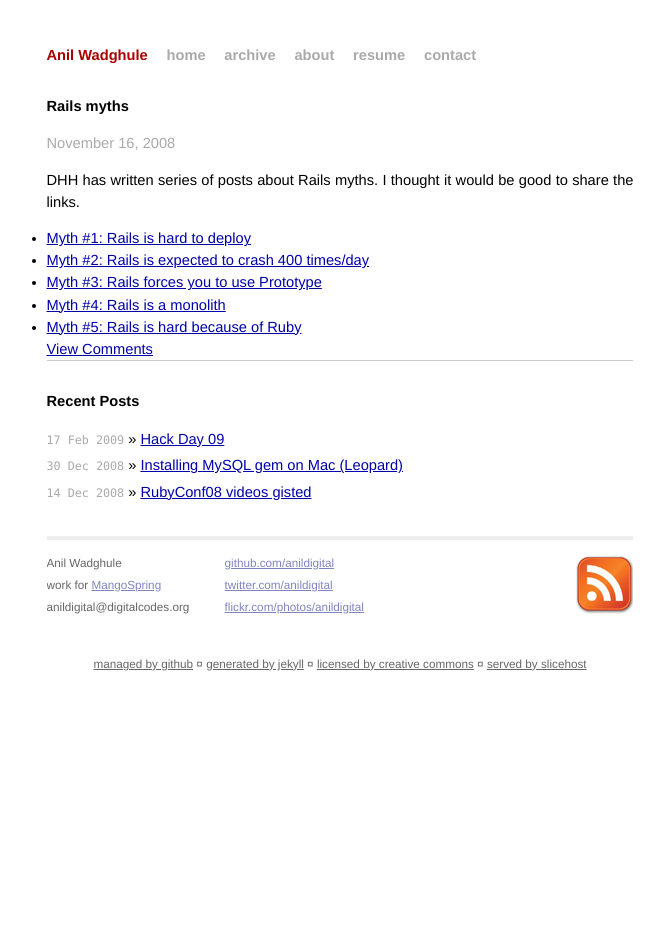
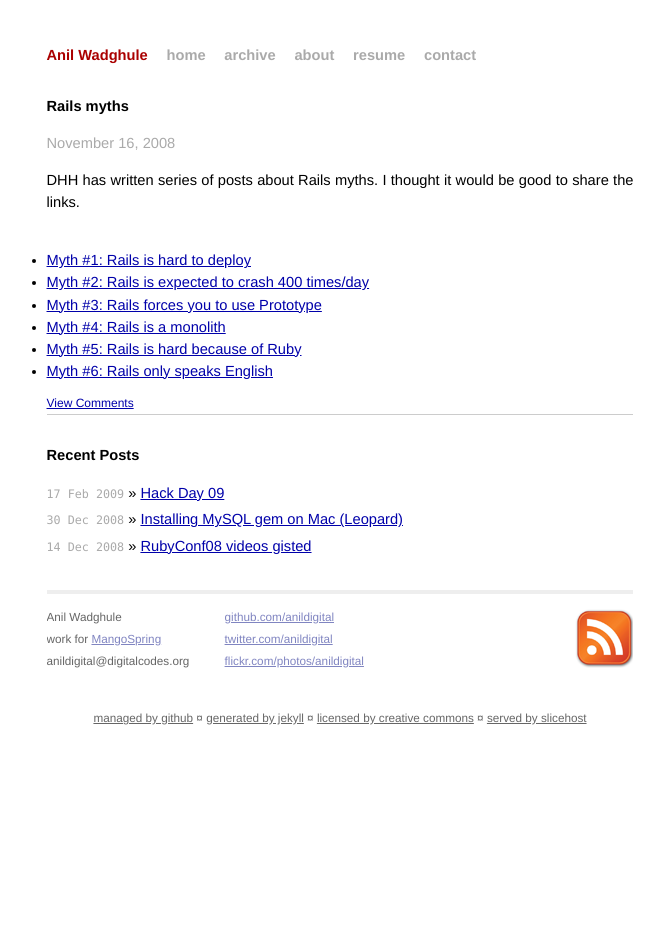
Before and after one commit to anildigital/anildigital.github.io, a Jekyll site: the page built from _posts/2008-11-16-rails-myths.markdown, in a window 1280 px wide. Shown: the whole page, without its empty margins (300-964 px from the left). Built offline with Jekyll 4.4.1, drawn with Linux system fonts in a browser that asks for light colours; Markdown is read by kramdown in place of the engine named in the settings; comment, search, counter and statistics services are not loaded.

Commit message:
Changed a post to markdown + some css changes

```diff
--- a/_layouts/post.html
+++ b/_layouts/post.html
@@ -5,7 +5,7 @@
 	<h1> {{page.title}} </h1>
 	<p class="meta">{{ page.date | date:"%B %d, %Y" }}</p>
 	{{ content }}
-	<div>
+	<div id="view_comments_link">
 		<a href="{{ page.url }}#disqus_thread">View Comments</a>
 	</div>
 	<div>
--- a/_posts/2008-11-16-rails-myths.markdown
+++ b/_posts/2008-11-16-rails-myths.markdown
@@ -4,11 +4,10 @@
 wordpress_url: http://anilwadghule.com/blog/?p=328
 layout: post
 ---
-DHH has written series of posts about Rails myths. I thought it would be good to share the links.
-<ul>
-	<li><a href="http://www.loudthinking.com/posts/30-myth-1-rails-is-hard-to-deploy">Myth #1: Rails is hard to deploy</a></li>
-	<li><a href="http://www.loudthinking.com/posts/31-myth-2-rails-is-expected-to-crash-400-timesday">Myth #2: Rails is expected to crash 400 times/day</a></li>
-	<li><a href="http://www.loudthinking.com/posts/32-myth-3-rails-forces-you-to-use-prototype">Myth #3: Rails forces you to use Prototype</a></li>
-	<li><a href="http://www.loudthinking.com/posts/33-myth-4-rails-is-a-monolith">Myth #4: Rails is a monolith</a></li>
-	<li><a href="http://www.loudthinking.com/posts/34-myth-5-rails-is-hard-because-of-ruby">Myth #5: Rails is hard because of Ruby</a></li>
-</ul>
+DHH has written series of posts about Rails myths. I thought it would be good to share the links.<br /><br />
+* [Myth #1: Rails is hard to deploy](http://www.loudthinking.com/posts/30-myth-1-rails-is-hard-to-deploy)<br />
+* [Myth #2: Rails is expected to crash 400 times/day](http://www.loudthinking.com/posts/31-myth-2-rails-is-expected-to-crash-400-timesday)<br />
+* [Myth #3: Rails forces you to use Prototype](http://www.loudthinking.com/posts/32-myth-3-rails-forces-you-to-use-prototype)<br />
+* [Myth #4: Rails is a monolith](http://www.loudthinking.com/posts/33-myth-4-rails-is-a-monolith)<br />
+* [Myth #5: Rails is hard because of Ruby](http://www.loudthinking.com/posts/34-myth-5-rails-is-hard-because-of-ruby)<br />
+* [Myth #6: Rails only speaks English](http://www.loudthinking.com/posts/35-myth-6-rails-only-speaks-english)<br />
--- a/css/screen.css
+++ b/css/screen.css
@@ -214,3 +214,8 @@
 #related h2 {
 	margin-bottom: 1em;
 }
+
+#view_comments_link {
+	font-size:12px;
+	margin-top:10px;
+}
```
